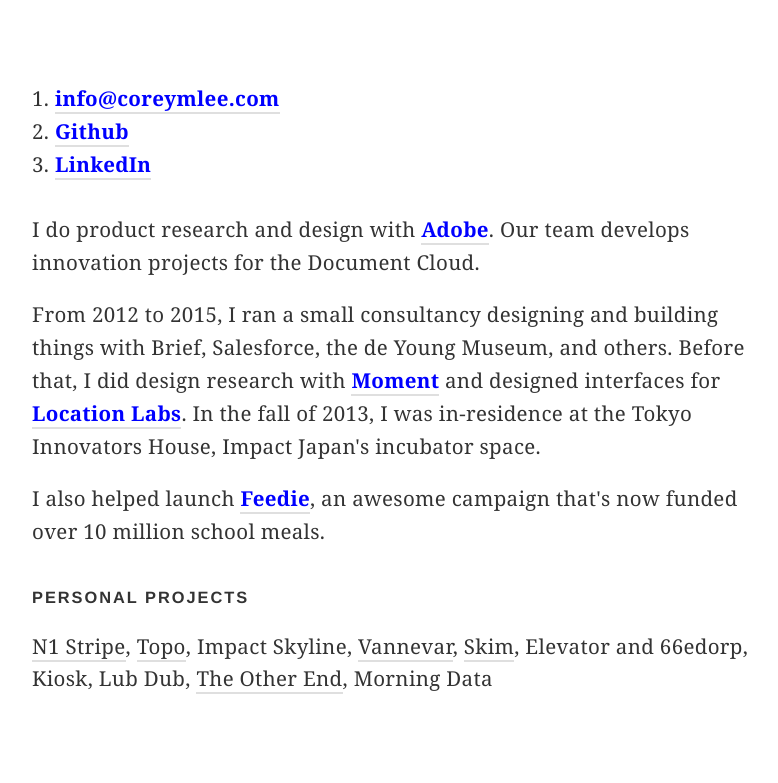
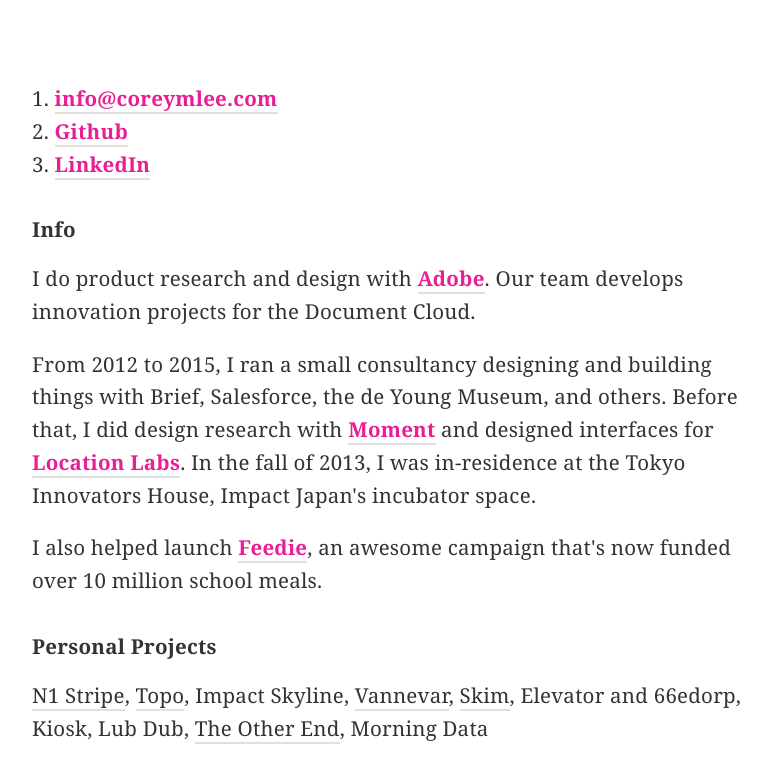
Before and after one commit to coreymlee/coreymlee.github.io, a Jekyll site: the page built from index.html, in a window 1280 px wide. Shown: the top 783 px of the page, without its empty margins (58-836 px from the left). Built offline with Jekyll 4.4.1, drawn with Linux system fonts in a browser that asks for light colours; some web fonts are replaced.

Commit message:
Minor design tweaks

```diff
--- a/css/home.css
+++ b/css/home.css
@@ -5,23 +5,22 @@
   font: 400 20.5px "Source Serif Pro", Georgia, Palatino, Times, serif;
   line-height: 1.6rem;
   color: #333;
-  letter-spacing: 0.016rem; }
+  letter-spacing: 0.0112rem;
+  background-color: #fff; }
 
 h3 {
-  font-size: 0.8rem;
+  font-size: 1.0rem;
   font-weight: 700;
-  text-transform: uppercase;
-  letter-spacing: 0.096rem;
-  font-family: Helvetica Neue, Helvetica, Arial, sans-serif;
   line-height: 1.6rem;
   margin: 0 0 0.8rem; }
 
 p, ul {
-  margin: 0 auto 0.96rem; }
+  margin: 0 auto 0.96rem;
+  padding: 0; }
 
 a {
   text-decoration: none;
-  color: blue;
+  color: #E91D95;
   border-bottom: 2px solid #dfdfdf;
   font-weight: 600; }
   a:hover {
@@ -36,15 +35,6 @@
   margin: 0 0.15rem 0.25rem;
   vertical-align: middle; }
 
-ul {
-  padding: 0; }
-  ul li {
-    display: block; }
-    ul li.project {
-      margin: 1.6rem 0; }
-    ul li dd {
-      margin: 0; }
-
 #main_container {
   max-width: 720px;
   margin: 4rem; }
@@ -52,7 +42,7 @@
     margin: 1.6rem 0; }
     #main_container section#contact ol {
       padding: 0;
-      margin: 1.6rem 0; }
+      margin: 0; }
       #main_container section#contact ol li {
         display: block; }
     #main_container section#personal li {
--- a/index.html
+++ b/index.html
@@ -8,6 +8,7 @@
 	<div id="main">
 
 		<section id="contact">
+
 			<ol>
 				<li>1. <a href="mailto:info@coreymlee.com">info@coreymlee.com</a></li>
 				<li>2. <a id="github" href="https://github.com/oeaeee" target="_blank">Github</a></li>
@@ -16,12 +17,11 @@
 		</section>
 
 		<section id="intro">
-
+			<h3>Info</h3>
 		  <p>
 				I do product research and design with <a href="http://www.adobe.com" target="_blank">Adobe</a>.
 				Our team develops innovation projects for the Document Cloud.
 			</p>
-
 			<p>
 				From 2012 to 2015, I ran a small consultancy designing and building things with Brief, Salesforce, the de Young Museum, and others.
 				Before that, I did design research with <a href="http://www.momentdesign.com" target="_blank">Moment</a> and designed interfaces for <a href="http://www.locationlabs.com" target="_blank">Location Labs</a>.
```
Also changed, not shown: css/home.scss (+7 -22 lines), 1 other file.
